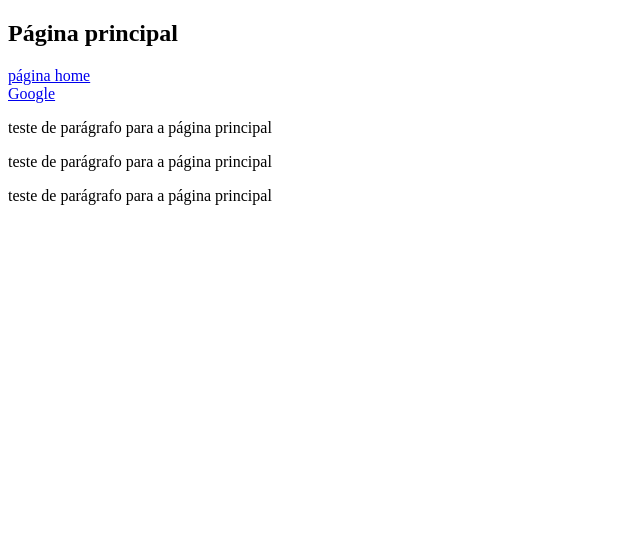
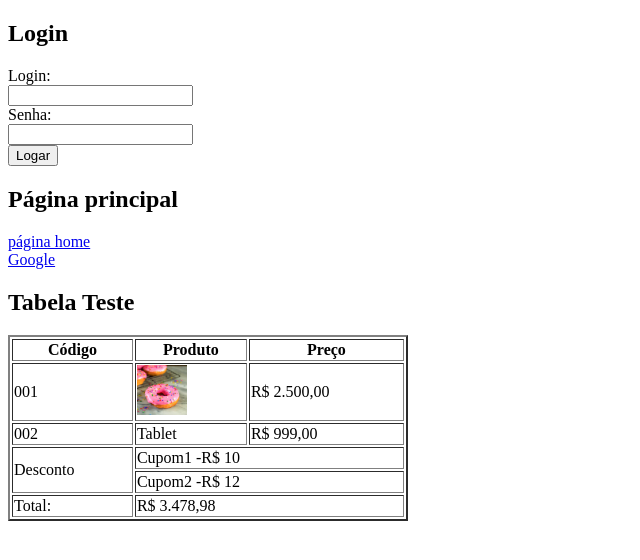
Before and after one commit to Fullmilen/DIO-desafio-primeiro-repositorio, a plain HTML site: page arquivos html/index.html in a window 1280 px wide. Shown: the whole page, without its empty margins (0-640 px from the left). Drawn offline with Linux system fonts and the light colour scheme.

Commit message:
Adiciona Tabelas e formulários

```diff
--- a/arquivos html/index.html
+++ b/arquivos html/index.html
@@ -7,6 +7,20 @@
     </head>
 
     <body>
+
+        <h2>Login</h2>
+        <form>
+
+            Login: <br>
+            <input type="Text" name="Login"> <br>
+
+            Senha: <br>
+            <input type="password" name="Senha"> <br>
+
+            <input type="submit" value="Logar">
+        </form>
+
+
         <h2>Página principal</h2>
         <a href="pratica.html">
             página home
@@ -14,14 +28,54 @@
         <a href="https://www.google.com.br/">
             Google
         </a>
-        <p>
-            teste de parágrafo para a página principal
-        </p>
-        <p>
-            teste de parágrafo para a página principal
-        </p>
-        <p>
-            teste de parágrafo para a página principal
-        </p>
+
+        <h2>Tabela Teste</h2>
+        <table border="2" width="400"> <!--definir o pixel da tabela-->
+
+            <tr><!--linha da tabela (table row)-->
+
+                <th>Código</th><!--Dados da tabela (table data)-->
+                <th>Produto</th>
+                <th>Preço</th>
+
+            </tr>
+
+            <tr>
+
+                <td>001</td>
+                <td><img src="imagens/donuts-2-1.jpg" width="50" height="50"></td>
+                <td>R$ 2.500,00</td>
+
+            </tr>
+
+            <tr>
+
+                <td>002</td>
+                <td>Tablet</td>
+                <td>R$ 999,00</td>
+
+            </tr>
+
+            <tr>
+
+                <td rowspan="2">Desconto</td> <!---Extensão da linha-->
+                <td colspan="2">Cupom1 -R$ 10</td> <!--Extensão da coluna-->
+
+            </tr>
+
+            <tr>
+
+                <td colspan="2">Cupom2 -R$ 12</td>
+            </tr>
+
+            <tr>
+
+                <td>Total:</td>
+                <td colspan="2">R$ 3.478,98</td>
+
+            </tr>
+
+        </table>
+
     </body>
 </html>
```
